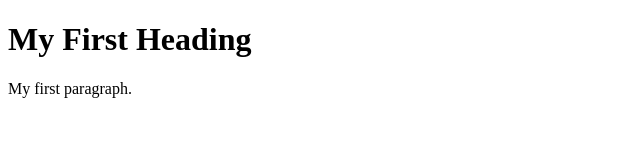
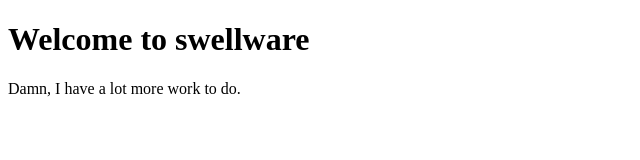
Before and after one commit to Swellware/test, a plain HTML site: page index.html in a window 1280 px wide. Shown: the whole page, without its empty margins (0-640 px from the left). Drawn offline with Linux system fonts and the light colour scheme.

Commit message:
Update index.html

```diff
--- a/index.html
+++ b/index.html
@@ -2,9 +2,9 @@
 <html>
 <body>
 
-<h1>My First Heading</h1>
+<h1>Welcome to swellware</h1>
 
-<p>My first paragraph.</p>
+<p>Damn, I have a lot more work to do.</p>
 
 </body>
 </html>
```
